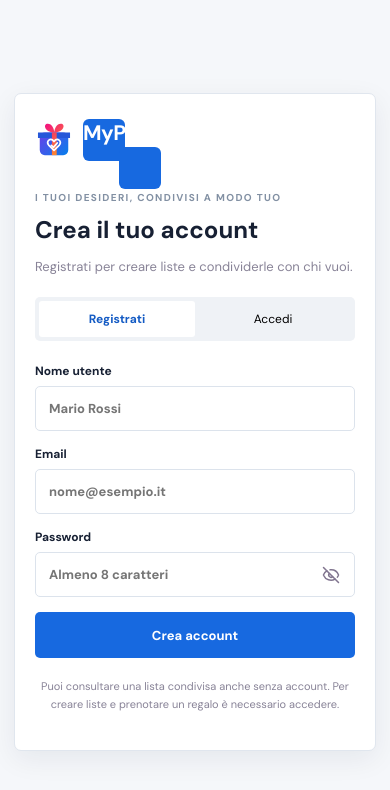
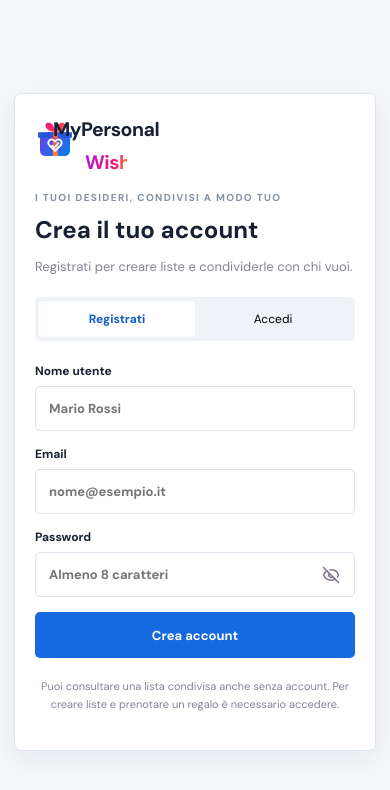
Before and after one commit to enricoserra1983/Personalwish., a Next.js app: page /login in a window 390 px wide. Shown: the top 790 px of the page. Built offline with nearby package versions, Linux system fonts and the light colour scheme.

Commit message:
Fix mobile brand layouts

```diff
--- a/app/globals.css
+++ b/app/globals.css
@@ -1701,3 +1701,30 @@ button,input,select,textarea{font-family:inherit}
 .sharedHeaderFriendList .sharedBrand>span{display:none!important}
 .sharedHeaderFriendList .sharedBrand b{font-size:17px!important;letter-spacing:-.5px}
 @media(max-width:650px){.brandLogo{width:34px;height:34px;flex-basis:34px}.authBrand img{width:38px;height:38px}}
+
+/* Brand header fixes — mobile and nested wordmark */
+.authBrand{display:flex!important;align-items:center!important;justify-content:flex-start!important;gap:10px!important;width:100%;min-width:0;white-space:nowrap;overflow:visible}
+.authBrand>img{display:block;flex:0 0 44px;width:44px;height:44px;object-fit:contain}
+.authBrand>span{display:inline!important;min-width:0;background:transparent!important;color:#172033!important;border:0!important;border-radius:0!important;padding:0!important;box-shadow:none!important;font-size:clamp(20px,5vw,27px)!important;line-height:1.15!important;white-space:nowrap!important}
+.authBrand>span .brandAccent{background:linear-gradient(100deg,#a31ce0 0%,#ef1680 65%,#ff8b24 100%)!important;-webkit-background-clip:text!important;background-clip:text!important;color:transparent!important}
+.sharedHeaderFriendList .sharedBrand{flex:0 0 auto!important;min-width:0!important;max-width:58%!important;white-space:nowrap!important;overflow:visible!important}
+.sharedHeaderFriendList .sharedBrand img{display:block!important;flex:0 0 37px!important;width:37px!important;height:37px!important}
+.sharedHeaderFriendList .sharedBrand b{display:inline-block!important;white-space:nowrap!important;font-size:clamp(13px,3.8vw,17px)!important;line-height:1.1!important}
+.friendProfileBrand{display:inline-flex;align-items:center;gap:7px;min-width:0;text-decoration:none;color:#172033;font:800 17px/1.1 Manrope,sans-serif;white-space:nowrap}
+.friendProfileBrand img{display:block;width:36px;height:36px;flex:0 0 36px;object-fit:contain}
+.friendProfileBrand b{white-space:nowrap}
+.friendProfileBrand .brandAccent{background:linear-gradient(100deg,#a31ce0 0%,#ef1680 65%,#ff8b24 100%);-webkit-background-clip:text;background-clip:text;color:transparent!important}
+.friendProfileTop{gap:10px;min-width:0}
+.friendProfileTop>.textButton{white-space:nowrap;flex:0 0 auto;font-size:12px}
+@media(max-width:650px){
+ .authBrand>img{width:40px;height:40px;flex-basis:40px}
+ .authBrand>span{font-size:clamp(19px,5vw,24px)!important}
+ .sharedHeaderFriendList .sharedBrand{max-width:55%!important;gap:5px!important}
+ .sharedHeaderFriendList .sharedBrand img{width:32px!important;height:32px!important;flex-basis:32px!important}
+ .sharedHeaderFriendList .sharedBrand b{font-size:13px!important}
+ .friendProfilePage{padding:15px 13px!important}
+ .friendProfileTop{margin-bottom:18px!important}
+ .friendProfileBrand{gap:5px;font-size:14px}
+ .friendProfileBrand img{width:31px;height:31px;flex-basis:31px}
+ .friendProfileTop>.textButton{font-size:11px}
+}
```
